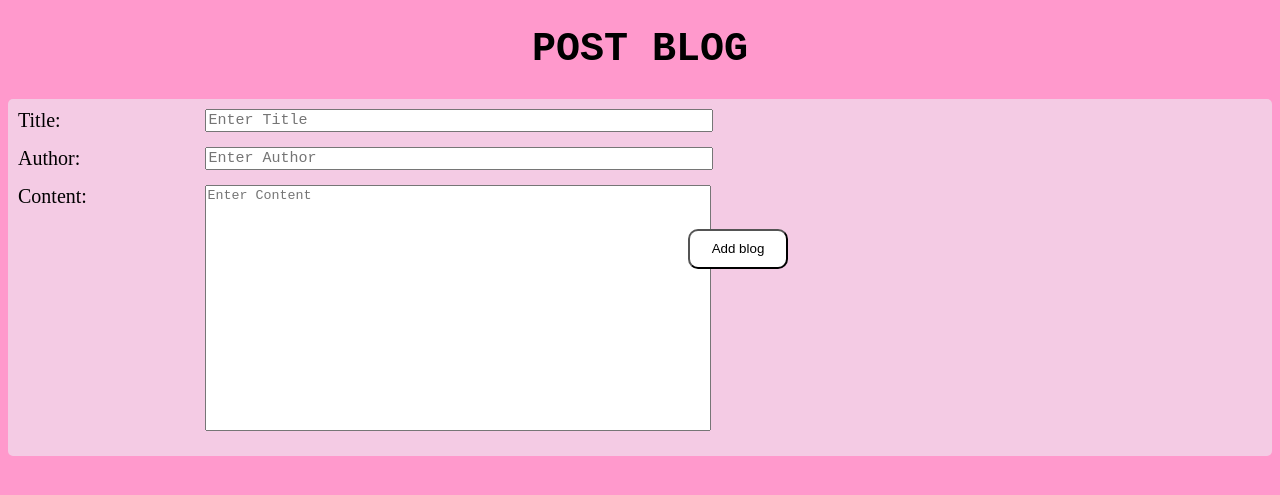
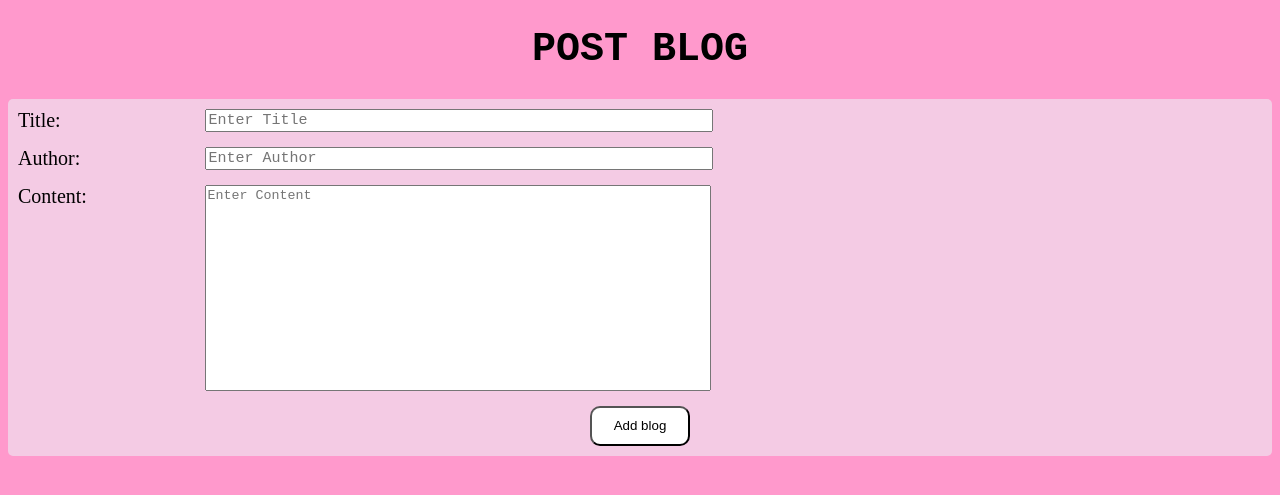
Before and after one commit to cuong160920/WEB-Technology-Homework, a PHP site: page /right.html in a window 1280 px wide. Shown: the top 495 px of the page. Run offline with PHP 8.4, Linux system fonts and the light colour scheme.

Commit message:
modified part n

```diff
--- a/Week 3/JS 11.9/css/rightStyle.css
+++ b/Week 3/JS 11.9/css/rightStyle.css
@@ -36,16 +36,14 @@ input[type="button"]{
 textarea{
   resize: none;
   width: 500px;
-  height: 240px;
+  height: 200px;
 }
 #button{
   width: 100px;
   height: 40px;
-  margin-left: 670px;
-  margin-top: 120px;
+  margin: 0 auto;
   background: #FFFFFF;
   color: #000000;
-  position: absolute;
   border-radius: 10px;
   transition: all .3s;
 }
```
Also changed, not shown: Week 3/JS 11.10/registerForm.html (+17 -8 lines).
